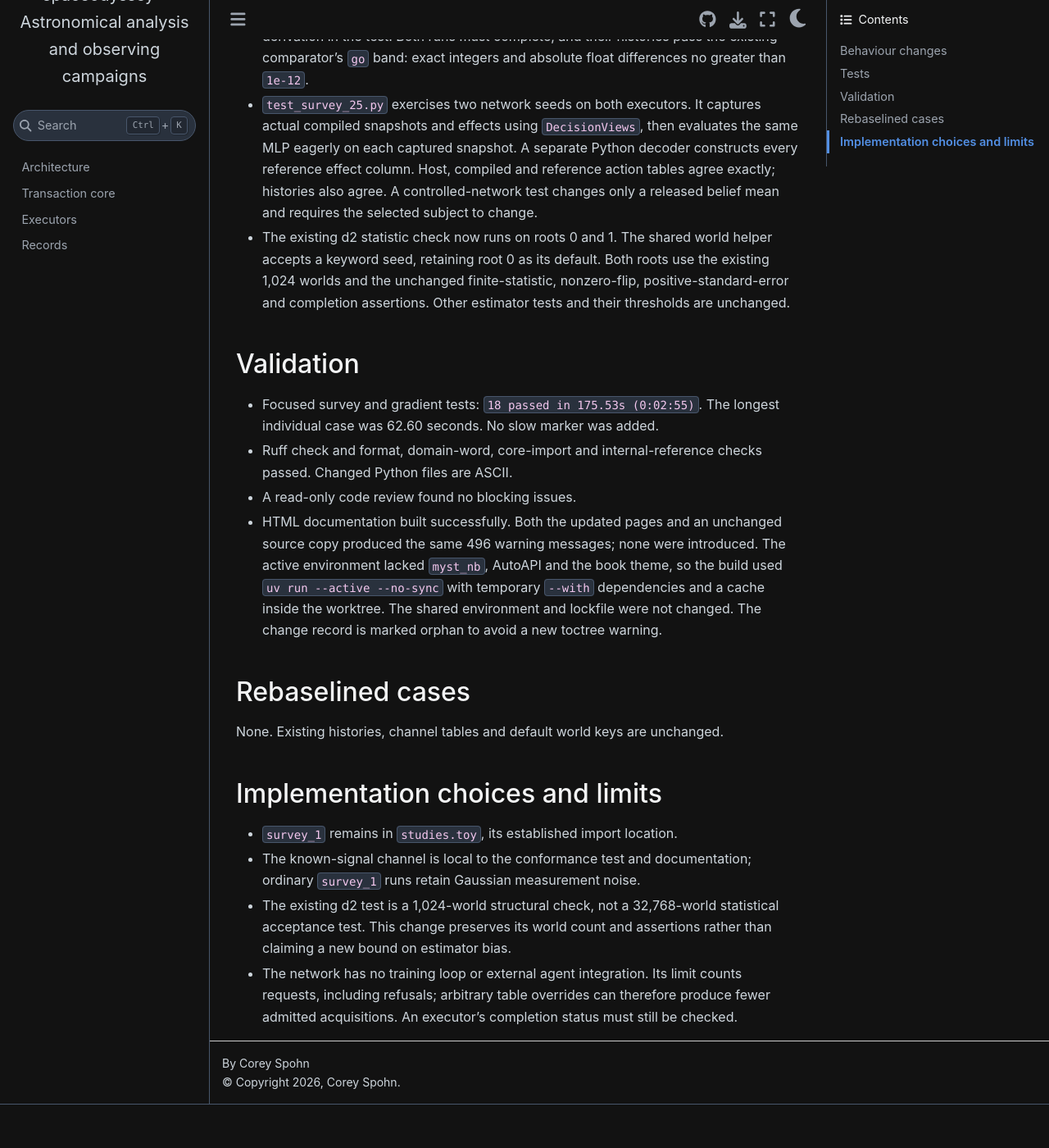
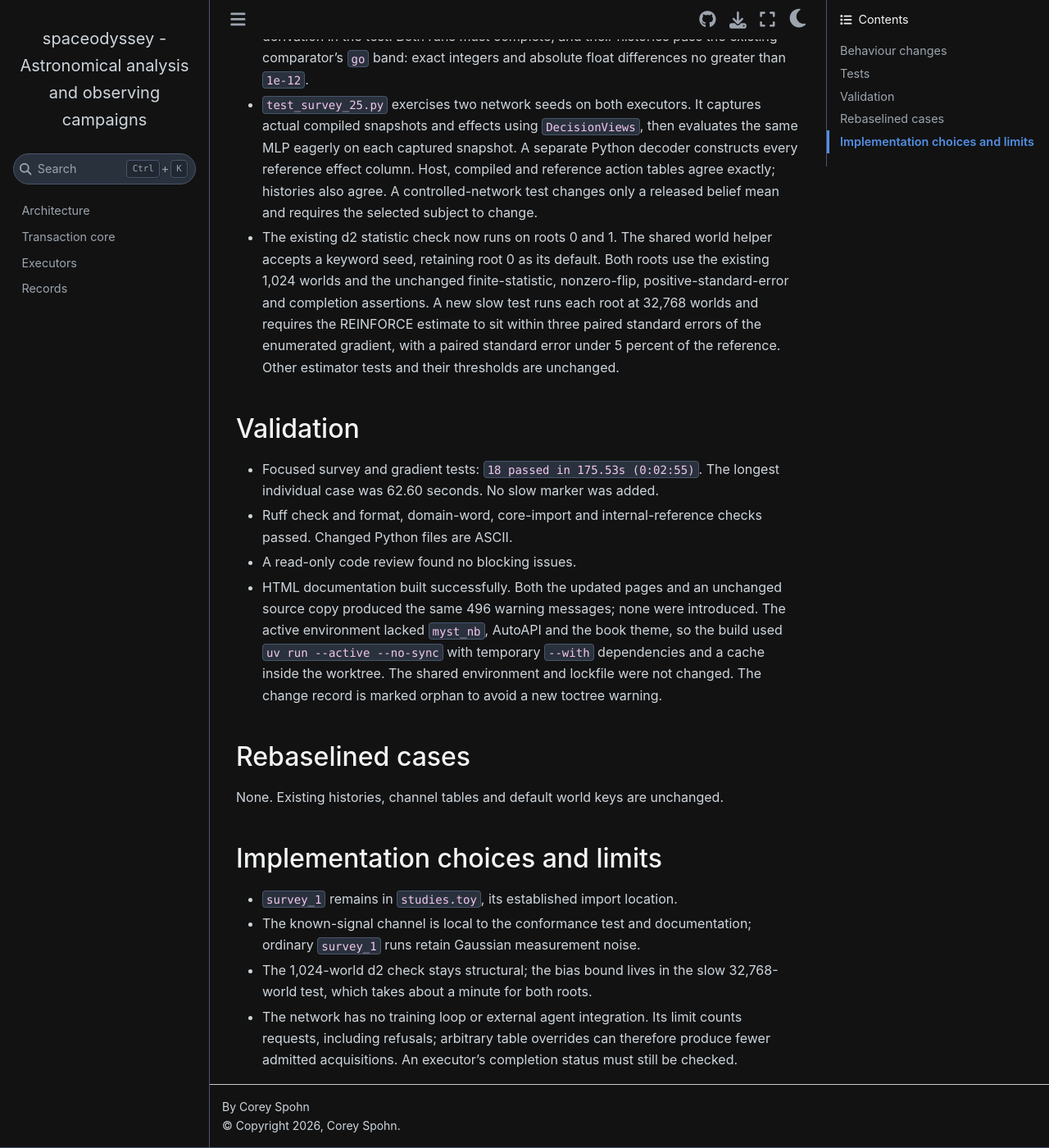
Before and after one commit to CoreySpohn/spaceodyssey, a Sphinx documentation site: the page built from docs/changes/slice-1-t11.md, in a window 1280 px wide and 1400 px high, scrolled down 785 px. Shown: the whole window at 82% size. Built offline with Sphinx 7.4.7 and the Sphinx Book theme 1.1.4, drawn with Linux system fonts in a browser that asks for light colours; pages that are not in the unit, such as notebooks, are missing from menus; before the commit the page ends 2132 px from its top, so only the background shows below that.

Commit message:
test(gradients): check d2 REINFORCE bias at 32768 worlds on both seed sets

```diff
--- a/docs/changes/slice-1-t11.md
+++ b/docs/changes/slice-1-t11.md
@@ -38,8 +38,11 @@
 - The existing d2 statistic check now runs on roots 0 and 1. The shared world
   helper accepts a keyword seed, retaining root 0 as its default. Both roots use
   the existing 1,024 worlds and the unchanged finite-statistic, nonzero-flip,
-  positive-standard-error and completion assertions. Other estimator tests and
-  their thresholds are unchanged.
+  positive-standard-error and completion assertions. A new slow test runs each
+  root at 32,768 worlds and requires the REINFORCE estimate to sit within three
+  paired standard errors of the enumerated gradient, with a paired standard error
+  under 5 percent of the reference. Other estimator tests and their thresholds are
+  unchanged.
 
 ## Validation
 
@@ -64,9 +67,8 @@
 - `survey_1` remains in `studies.toy`, its established import location.
 - The known-signal channel is local to the conformance test and documentation;
   ordinary `survey_1` runs retain Gaussian measurement noise.
-- The existing d2 test is a 1,024-world structural check, not a 32,768-world
-  statistical acceptance test. This change preserves its world count and
-  assertions rather than claiming a new bound on estimator bias.
+- The 1,024-world d2 check stays structural; the bias bound lives in the slow
+  32,768-world test, which takes about a minute for both roots.
 - The network has no training loop or external agent integration. Its limit counts
   requests, including refusals; arbitrary table overrides can therefore produce
   fewer admitted acquisitions. An executor's completion status must still be checked.
```
Also changed, not shown: 1 other file.
